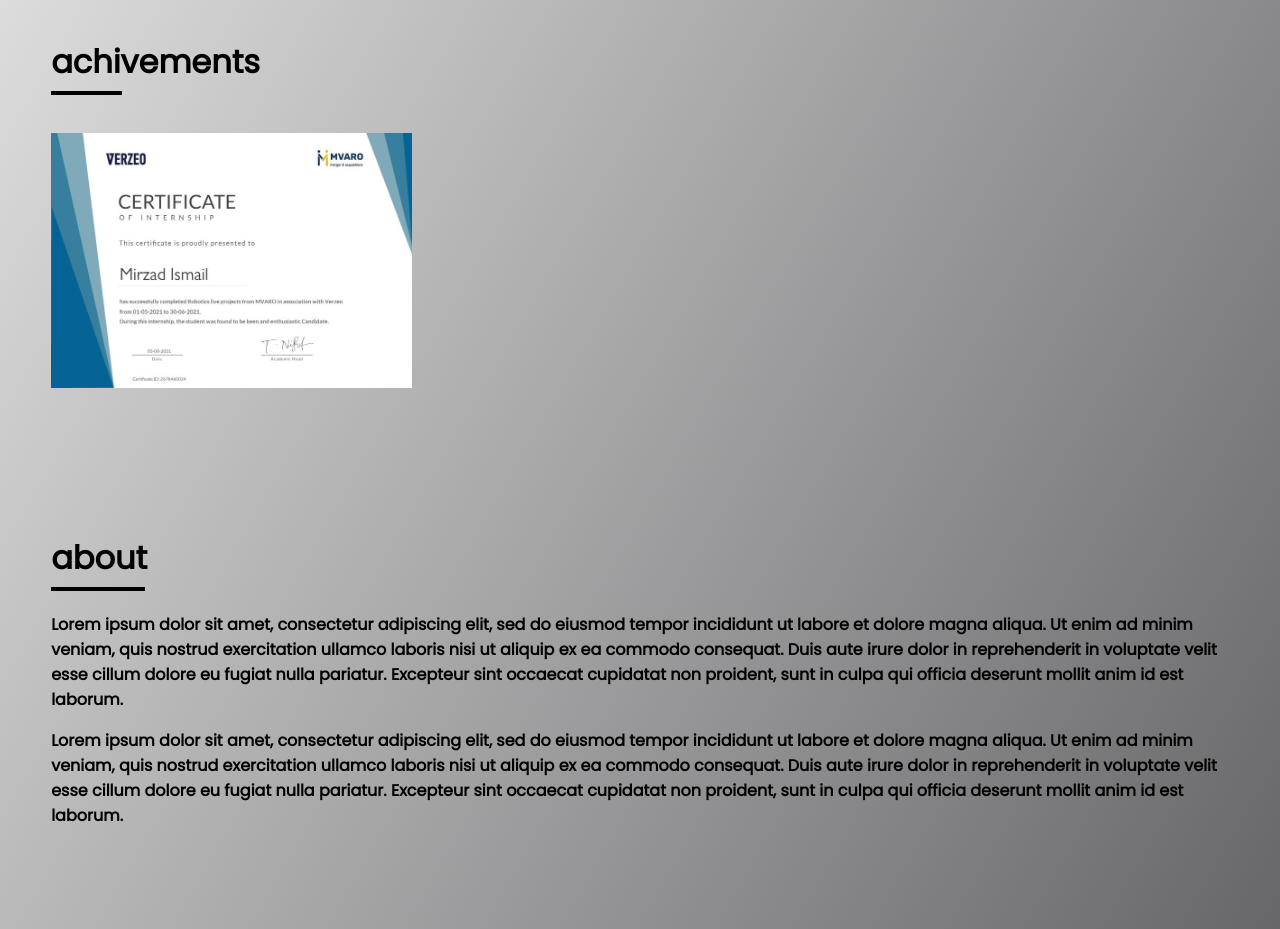
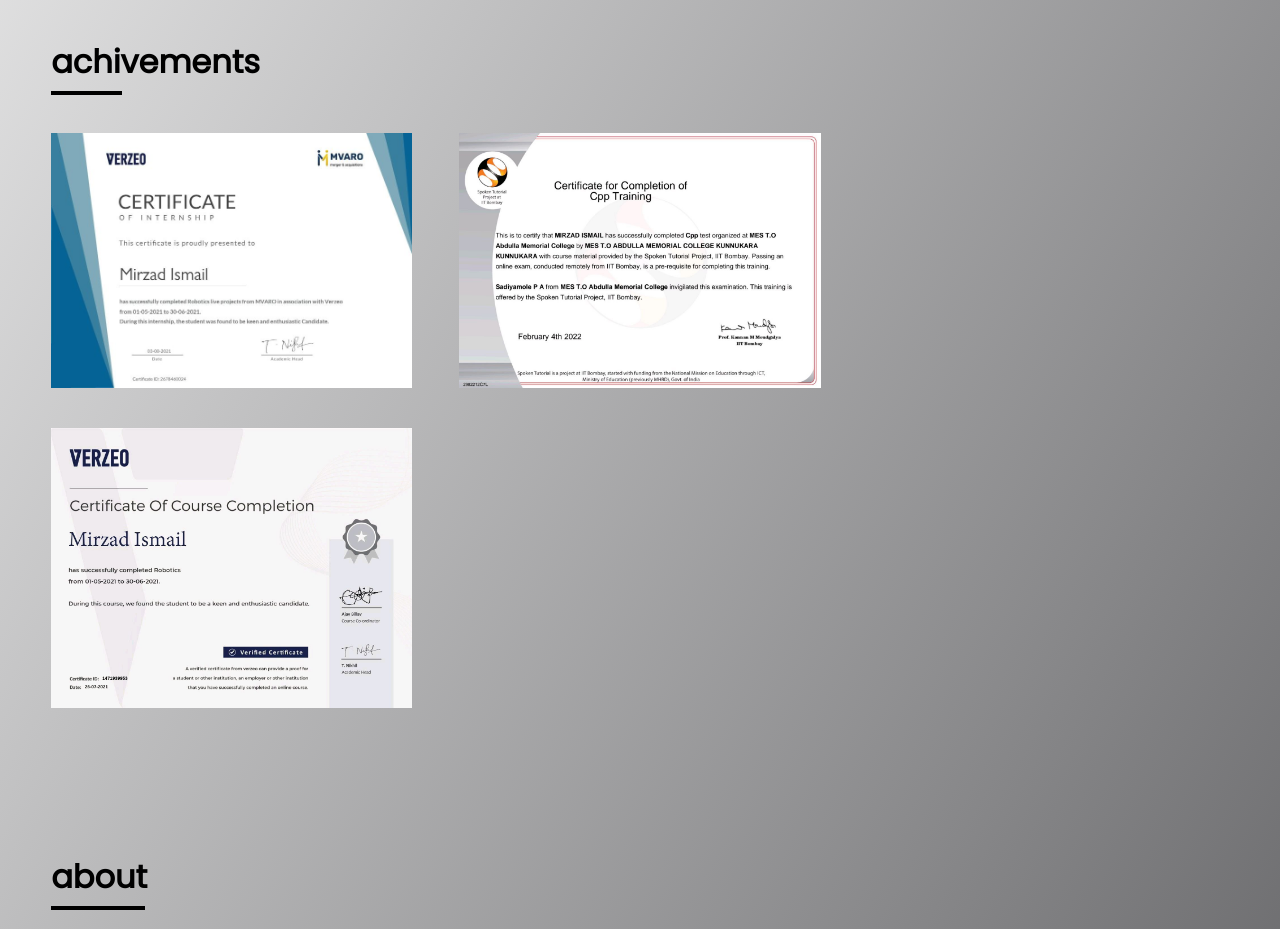
Before and after one commit to karthik558/Mirzzie.github.io, a plain HTML site: page index.html in a window 1280 px wide. Shown: the part 940-1869 px from the top of the page. Drawn offline with nearby package versions, Linux system fonts and the light colour scheme.

Commit message:
html->achivements: new items

```diff
--- a/index.html
+++ b/index.html
@@ -55,6 +55,8 @@
         <h1>achivements</h1>
         <div id="photos">
             <img onclick="magnify($(this).attr('src'))" src="/images/certi.jfif">
+            <img onclick="magnify($(this).attr('src'))" src="/images/ver.jpg">
+            <img onclick="magnify($(this).attr('src'))" src="/images/cpp.jpg">
         </div>
     </div>
     <div id="bio">
```
